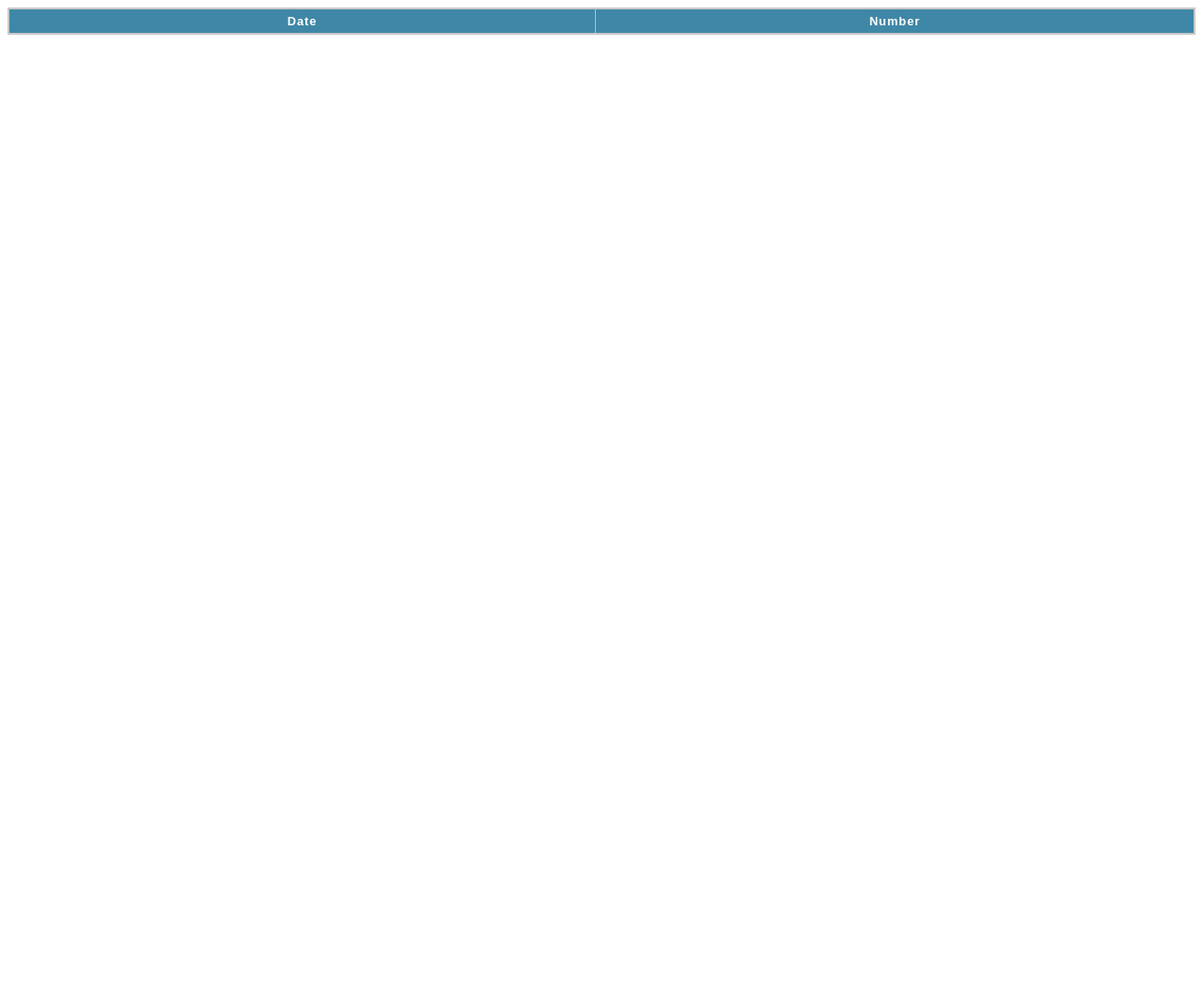
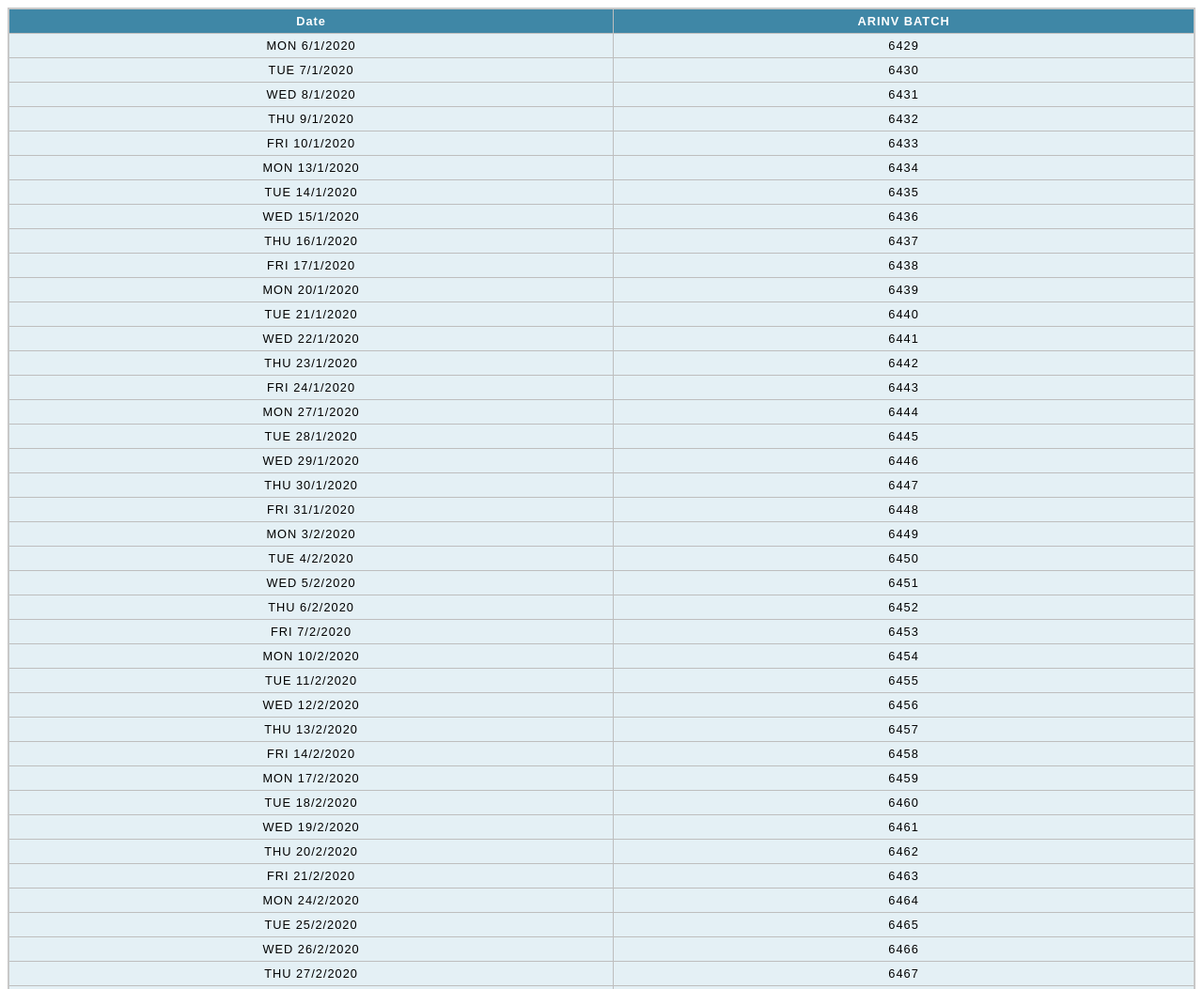
Before and after one commit to Teatime1990/taxTable, a plain HTML site: page index.html in a window 1280 px wide. Shown: the top 1053 px of the page at 94% size. Before the commit the page ends 800 px from the top, so only its background shows below. Drawn offline with nearby package versions, Linux system fonts and the light colour scheme.

Commit message:
add first table
add first table

```diff
--- a/functions.js
+++ b/functions.js
@@ -1 +1,29 @@
-console.log("connect successfully");
+
+window.onload = function(){
+    console.log("connect successfully");
+
+    var endDate = new Date(2021, 1, 1);
+
+    var body = $('#contents');
+
+    var Arinv = 6428;
+    var numRes = ["MON","TUE","WED","THU","FRI"];
+    for (var d = new Date(2020, 0, 5); d <= endDate; d.setDate(d.getDate() + 1)) {
+
+        let num = d.getDay();
+        if(num == 0 || num == 6){
+            continue;
+        }
+        let rowContents = "";
+        if(Arinv >= 6500){
+            Arinv = 6400;
+        } else {
+            Arinv++;
+        }
+        rowContents = "<tr><td> " + numRes[num - 1] + " " + d.getDate() + "/" + (d.getMonth() + 1) + "/" + d.getFullYear() + "</td><td>" + Arinv + "</td></tr>"
+
+        body.append(rowContents);
+
+    }
+
+}
--- a/index.html
+++ b/index.html
@@ -13,7 +13,7 @@
     <table>
         <thead>
             <th>Date</th>
-            <th>Number</th>
+            <th>ARINV BATCH</th>
         </thead>
 
         <tbody id="contents">
```
